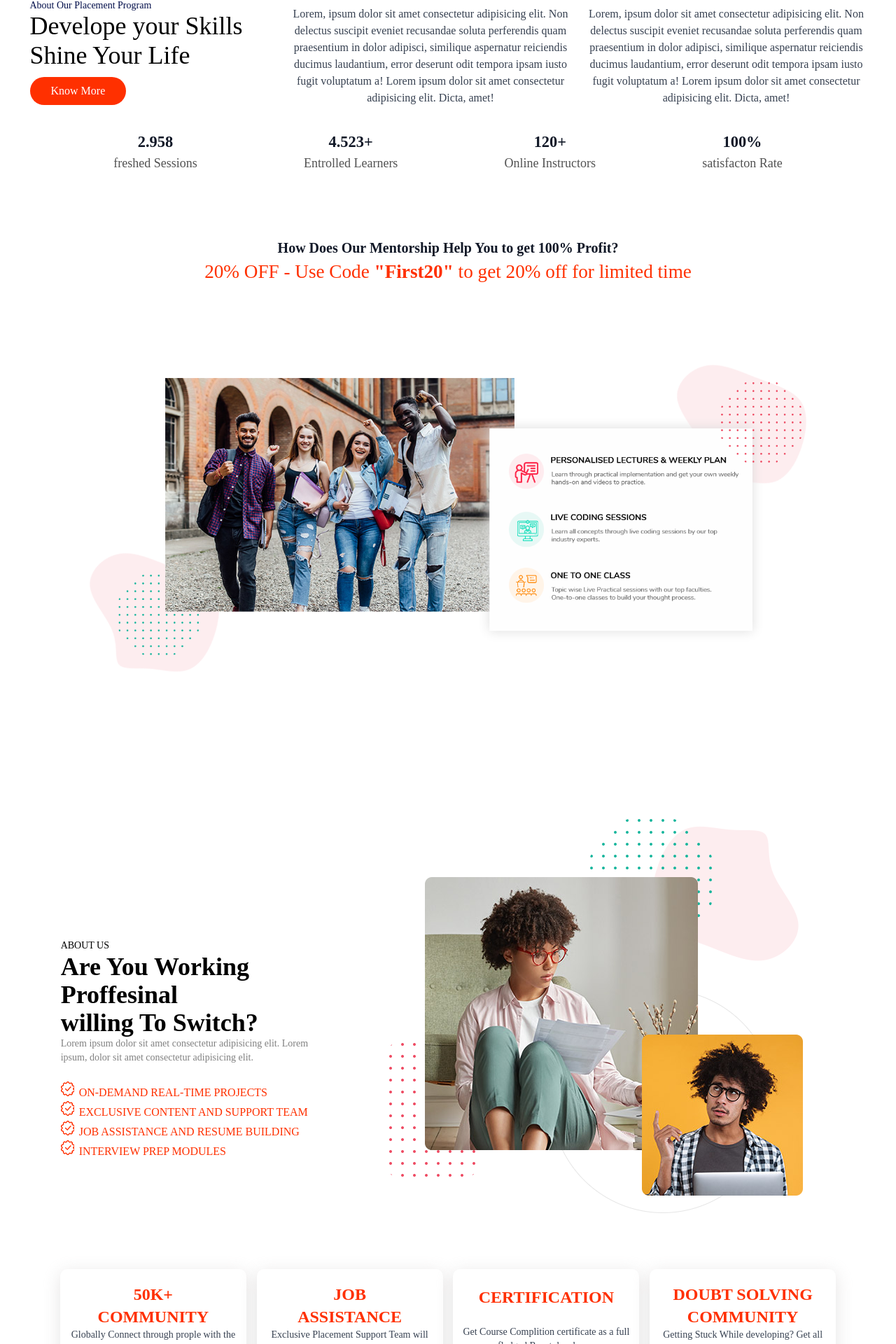
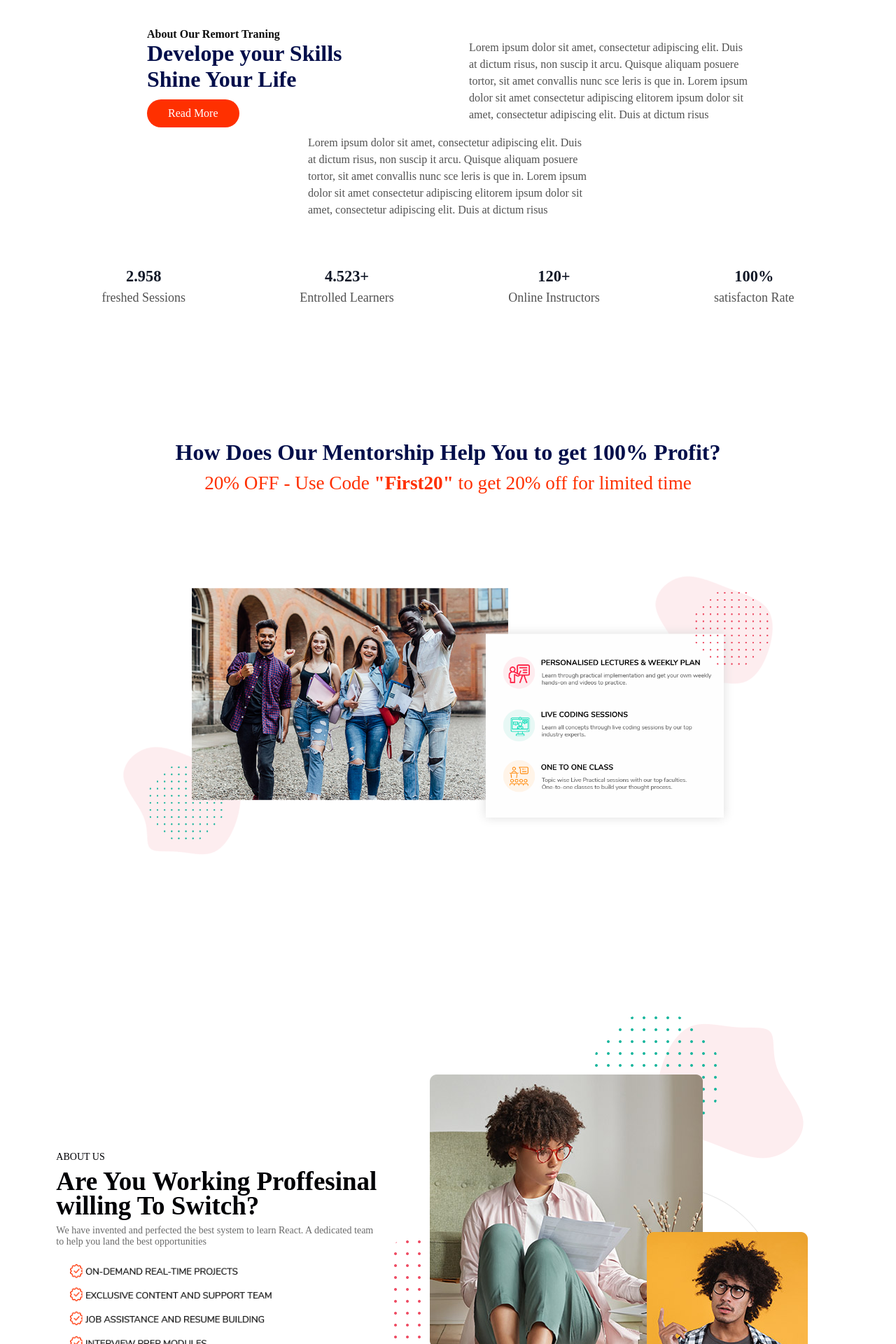
Before and after one commit to arshahdul99/AWeb, a Next.js app: page / in a window 1280 px wide. Shown: the part 803-2723 px from the top of the page at 70% size. Built offline with nearby package versions, Linux system fonts and the light colour scheme.

Commit message:
just updated spacing fonts and more

```diff
--- a/pages/index.js
+++ b/pages/index.js
@@ -18,23 +18,23 @@ export default function Home() {
         <div className={styles.hero}>
           <h1 className={styles.h1}>CHASING JOBS?</h1>
           <h2 className={styles.h2}>Let us help You!!!</h2>
-          <p className={styles.p1}>Personalized Training - Guidance from top-notch faculities - job Assistance - Internship Programs - Enhance<br/> Skillsets Land a job of 8+ LPA Helped 500+ Students and many more to go</p>
+          <p className={styles.p1}>Personalized Training - Guidance from top-notch faculities - job Assistance - Internship Programs - Enhance  Skillsets Land a job of 8+ LPA Helped 500+ Students and many more to go...</p>
           <button className={styles.button}>Explore Now</button>
         </div>
       </section>
-      <div className="container">
+      <div className={styles.container}>
       <section id="abouttraining">
         <div className={styles.info}>
           <div className={styles.infofirst}>
-            <p className={styles.p}>About Our Placement Program</p>
-            <h1 className={styles.h2}>Develope your Skills <br /> Shine Your Life</h1>
-            <button className={styles.button}>Know More</button>
+            <p className={styles.abth5}>About Our Remort Traning</p>
+            <h1 className={styles.abth2}>Develope your Skills <br /> Shine Your Life</h1>
+            <button className={styles.button}>Read More</button>
           </div>
           <div className={styles.infosecond}>
-            <p className="text-gray-700 text-base font-normal not-italic text-left md:text-center">Lorem, ipsum dolor sit amet consectetur adipisicing elit. Non delectus suscipit eveniet recusandae soluta perferendis quam praesentium in dolor adipisci, similique aspernatur reiciendis ducimus laudantium, error deserunt odit tempora ipsam iusto fugit voluptatum a! Lorem ipsum dolor sit amet consectetur adipisicing elit. Dicta, amet!</p>
+            <p>Lorem ipsum dolor sit amet, consectetur adipiscing elit. Duis at dictum risus, non suscip it arcu. Quisque aliquam posuere tortor, sit amet convallis nunc sce leris is que in. Lorem ipsum dolor sit amet consectetur adipiscing elitorem ipsum dolor sit amet, consectetur adipiscing elit. Duis at dictum risus </p>
           </div>
           <div className={styles.infothird}>
-          <p className='text-gray-700 text-base font-normal not-italic text-left md:text-center'>Lorem, ipsum dolor sit amet consectetur adipisicing elit. Non delectus suscipit eveniet recusandae soluta perferendis quam praesentium in dolor adipisci, similique aspernatur reiciendis ducimus laudantium, error deserunt odit tempora ipsam iusto fugit voluptatum a! Lorem ipsum dolor sit amet consectetur adipisicing elit. Dicta, amet!</p>
+          <p>Lorem ipsum dolor sit amet, consectetur adipiscing elit. Duis at dictum risus, non suscip it arcu. Quisque aliquam posuere tortor, sit amet convallis nunc sce leris is que in. Lorem ipsum dolor sit amet consectetur adipiscing elitorem ipsum dolor sit amet, consectetur adipiscing elit. Duis at dictum risus </p>
           </div>
         </div>
         <div className={styles.stats}>
@@ -46,7 +46,7 @@ export default function Home() {
       </section>
       <section id="cuppon" className={styles.cuppon}>
       <div className={styles.cupoo}>
-          <h1 className='text-gray-900 text-2xl font-bold not-italic text-center md:text-xl'>How Does Our Mentorship Help You to get 100% Profit?</h1>
+          <h1 className={styles.ch1}>How Does Our Mentorship Help You to get 100% Profit?</h1>
           <h2 className={styles.ch2}>20% OFF - Use Code <strong>"First20"</strong> to get 20% off for limited time</h2>
           <div className={styles.cuppoimg}></div>
           <div className={styles.cupoocont}>
@@ -74,35 +74,33 @@ export default function Home() {
       <section id="aboutus" className={styles.aboutus}>
         <div className={styles.aboutinfo}>
           <h5 className={styles.aboutinfoh5}>About Us</h5>
-          <h1 className={styles.aboutinfoh1}>Are You Working Proffesinal <br />willing To Switch?</h1>
-          <p className={styles.aboutinfop}>Lorem ipsum dolor sit amet consectetur adipisicing elit. Lorem ipsum, dolor sit amet consectetur adipisicing elit.</p>
+          <h1 className={styles.aboutinfoh1}>Are You Working Proffesinal willing To Switch?</h1>
+          <p className={styles.aboutinfop}>We have invented and perfected the best system to learn React. A dedicated team to help you land the best opportunities</p>
           <br />
-          <li className={styles.li}>On-Demand Real-Time Projects</li>
-          <li className={styles.li}>Exclusive Content and Support Team</li>
-          <li className={styles.li}>Job Assistance And Resume Building</li>
-          <li className={styles.li}>interview Prep Modules</li>
+          <div className={styles.li}></div>
         </div>
         <div className={styles.aboutusimg}></div>
         <div className={styles.aboutusbottom}>
           <div className={styles.aboutusboxes}>
-            <h2 className='text-2xl font-bold not-italic text-center uppercase'>50k+ <br />Community</h2>
-            <p className='text-gray-700 text-sm font-normal not-italic text-center'>Globally Connect through prople with the same goal.</p>
+            <h2 className={styles.mockh2}>50k+ <br />Community</h2>
+            <p className={styles.mockp}>Globally Connect through prople with the same goal.</p>
           </div>
           <div className={styles.aboutusboxes}>
-            <h2 className='text-2xl font-bold not-italic text-center uppercase'>Job <br />Assistance</h2>
-            <p className='text-gray-700 text-sm font-normal not-italic text-center'>Exclusive Placement Support Team will you crack job interview.</p>
+            <h2 className={styles.mockh2}>Job <br />Assistance</h2>
+            <p className={styles.mockp}>Exclusive Placement Support Team will you crack job interview.</p>
           </div>
           <div className={styles.aboutusboxes}>
-            <h2 className='text-2xl font-bold not-italic text-center uppercase'>Certification</h2>
+            <h2 className={styles.mockh2}>Certification</h2>
             <br />
-            <p className='text-gray-700 text-sm font-normal not-italic text-center'>Get Course Complition certificate as a full fledged React developer.</p>
+            <p className={styles.mockp}>Get Course Complition certificate as a full fledged React developer.</p>
           </div>
           <div className={styles.aboutusboxes}>
-            <h2 className='text-2xl font-bold not-italic text-center uppercase'>Doubt solving<br />Community</h2>
-            <p className='text-gray-700 text-sm font-normal not-italic text-center'>Getting Stuck While developing? Get all your doubt resolve by our expert.</p>
+            <h2 className={styles.mockh2}>Doubt solving</h2>
+            <p className={styles.mockp}>Getting Stuck While developing? Get all your doubt resolve by our expert.</p>
           </div>
 </div>
       </section>
+      </div>
       <section id="fyda" className={styles.fyda}>
         <h1 className={styles.h1fyda}>How PrepBytes MentorShip driven <br />Personalized Learning Work?</h1>
         <div className={styles.allbtnfyda}>
@@ -169,13 +167,12 @@ export default function Home() {
           </div>
         </div>
         <div className="p-2 w-full">
-          <button className="flex mx-auto text-white bg-red-500 border-0 py-2 px-8 focus:outline-none hover:bg-red-600 rounded text-lg">Button</button>
+          <button className="flex text-white bg-orange-600 border-0 py-2 px-8 focus:outline-none hover:bg-orange-400 rounded-full text-lg">Submit</button>
         </div>
         </div>
         </div>
         </div>
       </section></div>
-      </div>
       <Scrolltop/>
       <Footer/>
       </>
--- a/styles/Home.module.css
+++ b/styles/Home.module.css
@@ -176,6 +176,9 @@
   }
 }
 /* Main Page Design */
+.container{
+  padding: 60px;
+}
 .home {
   width: 100%;
   height: 90vh;
@@ -193,17 +196,19 @@
   width: 100%;
 }
 .h1 {
-  font-family: "Nunito - Bold";
+  color: #020e4a;
+font-family: Nunito;
 font-size: 48px;
+
 font-weight: 700;
 font-style: normal;
 letter-spacing: normal;
 line-height: normal;
-  text-transform: uppercase;
+text-align: center;
 }
 .h2 {
+  font-family: "Nunito";
   font-size: 36px;
-  font-family: "Nunito - Regular";
 font-weight: 400;
 font-style: normal;
 letter-spacing: normal;
@@ -217,7 +222,7 @@
 font-style: normal;
 letter-spacing: normal;
 line-height: normal;
-  text-align: left;
+text-align: center;
 /* Text style for "P, ersonal" */
 font-style: normal;
 letter-spacing: normal;
@@ -231,11 +236,31 @@
 font-style: normal;
 letter-spacing: normal;
 line-height: normal;
+margin-top: 10px;
 text-align: center;
-  /* Text style for "P, ersonal" */
+}
+.abth5{
+  color: #0c0c0c;
+font-family: Nunito;
+font-size: 16px;
+font-weight: 700;
 font-style: normal;
 letter-spacing: normal;
 line-height: normal;
+text-align: left;
+font-style: normal;
+letter-spacing: normal;
+line-height: normal;
+}
+.abth2{
+  color: #020e4a;
+font-family: Nunito;
+font-size: 32px;
+font-weight: 700;
+font-style: normal;
+letter-spacing: normal;
+line-height: normal;
+text-align: left;
 }
 .info {
   display: flex;
@@ -246,7 +271,8 @@
   width: 100%;
   height: auto;
   background: white;
-  padding: 20px;
+  padding-left: 40px;
+  padding-right: 40px;
 }
 .infofirst {
   width: 350px;
@@ -254,18 +280,35 @@
 }
 .infosecond {
   width: 400px;
+  color: #525252;
+font-family: Nunito;
+font-size: 16px;
+font-weight: 400;
+font-style: normal;
+letter-spacing: normal;
+line-height: 24px;
+text-align: left;
 }
 .infothird {
   width: 400px;
+  color: #525252;
+font-family: Nunito;
+font-size: 16px;
+font-weight: 400;
+font-style: normal;
+letter-spacing: normal;
+line-height: 24px;
+text-align: left;
 }
 .stats {
   display: flex;
   flex-direction: row;
   flex-wrap: wrap;
-  justify-content: space-evenly;
+  justify-content: space-between;
   align-items: center;
-  width: 100%;
+  width: 87%;
   padding: 10px;
+  margin: 60px auto;
 }
 .box {
   display: flex;
@@ -283,6 +326,11 @@
   letter-spacing: normal;
   line-height: normal;
   text-align: center;
+  transition: all 0.6s;
+}
+.box:hover{
+  transform: translateY(-20px);
+  cursor: pointer;
 }
 .box span {
   font-size: 1.4rem;
@@ -299,10 +347,11 @@
 }
 .cupoo {
   width: 90%;
-  margin: 90px auto;
+  margin: 0px auto;
   text-align: center;
 }
 .ch1 {
+  margin-top: 180px;
   font-size: 2rem;
   color: #020e4a;
   font-weight: bold;
@@ -402,30 +451,40 @@
   flex-direction: column;
   margin-top: 90px;
   text-align: left;
-  width: 30%;
+  width: 40%;
   height: auto;
 }
 .aboutinfoh5{
-  font-size: 0.875rem/* 14px */;
-    line-height: 1.25rem/* 20px */;
+  color: #000105;
+font-family: Nunito;
+font-size: 14px;
+font-weight: 400;
 font-style: normal;
+letter-spacing: normal;
+line-height: 35px;
 text-align: left;
 text-transform: uppercase;
 }
 .aboutinfoh1{
-  font-size: 2.25rem/* 36px */;
-  line-height: 2.5rem/* 40px */;
+  color: #000105;
+font-family: Nunito;
+font-size: 37px;
 font-weight: 700;
 font-style: normal;
+letter-spacing: normal;
+line-height: 35px;
 text-align: left;
 }
 .aboutinfop{
-  font-size: 0.875rem/* 14px */;
-    line-height: 1.25rem/* 20px */;
+  color: #6a6a6a;
+  font-family: Nunito;
+  font-size: 14px;
   font-weight: 400;
-    color: grey;
   font-style: normal;
+  letter-spacing: normal;
+  line-height: normal;
   text-align: left;
+  margin-top: 10px;
 }
 .aboutusimg {
   background: url(../public/AboutImg.png);
@@ -435,8 +494,12 @@
   height: 618px;
 }
 .li {
-  text-transform: uppercase;
-  color: #ff3000;
+  width: 288px;
+  height: 121px;
+  margin-left: 20px;
+  background: url(../public/5-layers.png);
+  background-size: 100%;
+  background-repeat: no-repeat;
 }
 .aboutusbottom {
   display: flex;
@@ -453,20 +516,33 @@
   justify-content: center;
   align-items: center;
   flex-direction: column;
-  padding: 10px;
+  padding: 25px;
   width: 266px;
   height: 143px;
   box-shadow: 0 5px 24px rgba(203, 199, 199, 0.48);
   border-radius: 10px;
   background-color: #ffffff;
-  color: #ff3000;
-  margin: 10px auto;
 }
 .mockh2 {
   color: #ff3000;
-  font-weight: bold;
-  font-size: 2rem;
+  font-family: Nunito;
+  font-size: 27px;
+  font-weight: 700;
+  font-style: normal;
+  letter-spacing: normal;
+  line-height: normal;
+  text-align: center;
   text-transform: uppercase;
+}
+.mockp{
+  font-family: Nunito;
+font-size: 14px;
+font-weight: 400;
+font-style: normal;
+letter-spacing: normal;
+line-height: normal;
+text-align: center;
+margin-top: 10px;
 }
 
 /*2nd Last Section CSS*/
@@ -477,15 +553,16 @@
   background-position: center;
   background-size: cover;
 }
-.h1fyda {
-  font-size: 2.25rem/* 36px */;
-    line-height: 2.5rem/* 40px */;
+.h1fyda{
+  color: #000105;
+font-family: Nunito;
+font-size: 23px;
 font-weight: 700;
 font-style: normal;
+letter-spacing: normal;
+line-height: 35px;
+display: none;
 text-align: center;
-    padding: 20px;
-  color: #333;
-  display: none;
 }
 .fydabutton {
   display: flex;
@@ -599,6 +676,31 @@
 
 /* Meadia Queries */
 @media only screen and (max-width: 768px) {
+  .container{
+    padding: 0;
+  }
+  .info{
+    padding: 18px;
+  }
+  .infofirst{
+    text-align: center;
+  }
+  .abth2, .abth5{
+    text-align: center;
+  }
+  .infosecond, .infothird{
+    text-align: center;
+  }
+  .stats{
+    margin: 10px auto;
+  }
+  .box{
+    margin: 20px auto;
+  }
+  .ch1{
+    margin-top: 10px;
+    font-size: 1.7rem;
+  }
   .cuppon {
     background: white;
     height: auto;
@@ -627,6 +729,9 @@
   }
   .aboutusboxes{
     width: 100%;
+    margin: 10px auto;
+  }
+  .li{
     margin: 10px auto;
   }
   .fyda {
```
Also changed, not shown: public/5-layers.png (added). Lines whose indentation alone changed are shown as unchanged.
